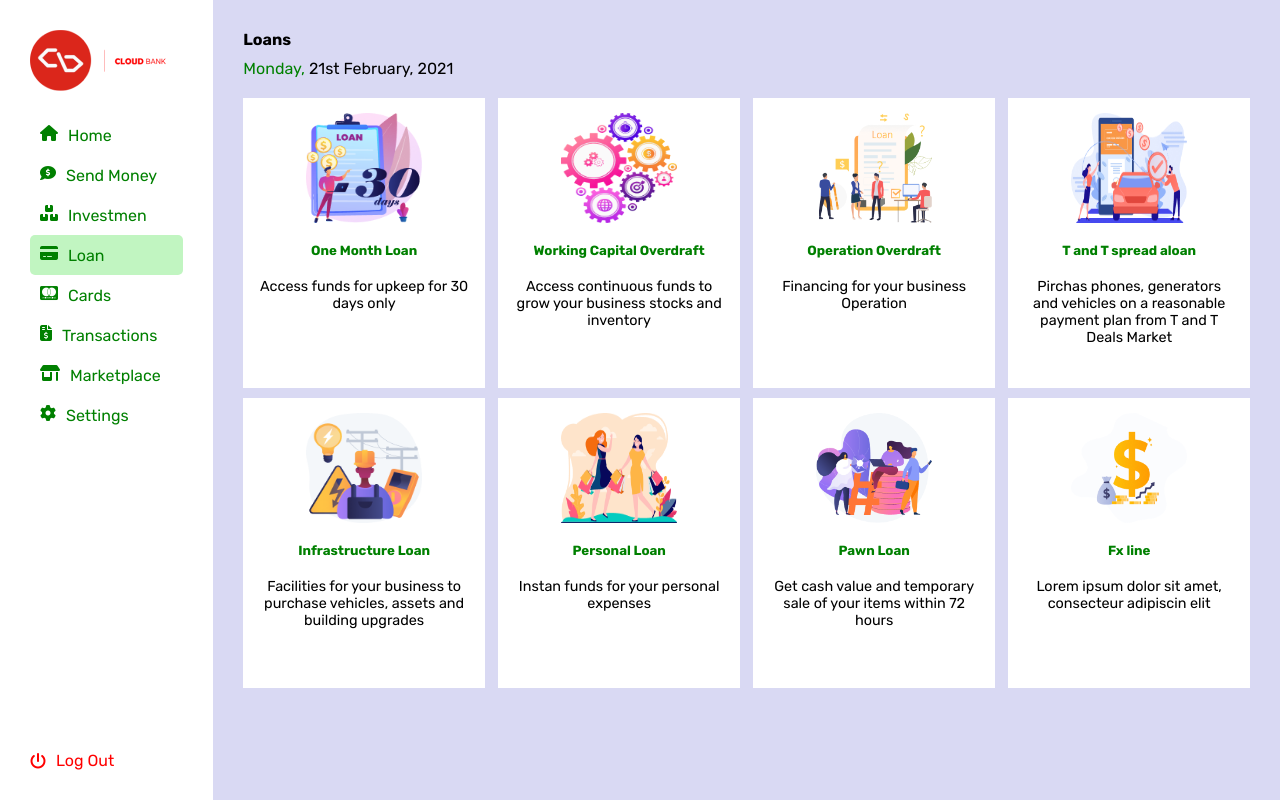
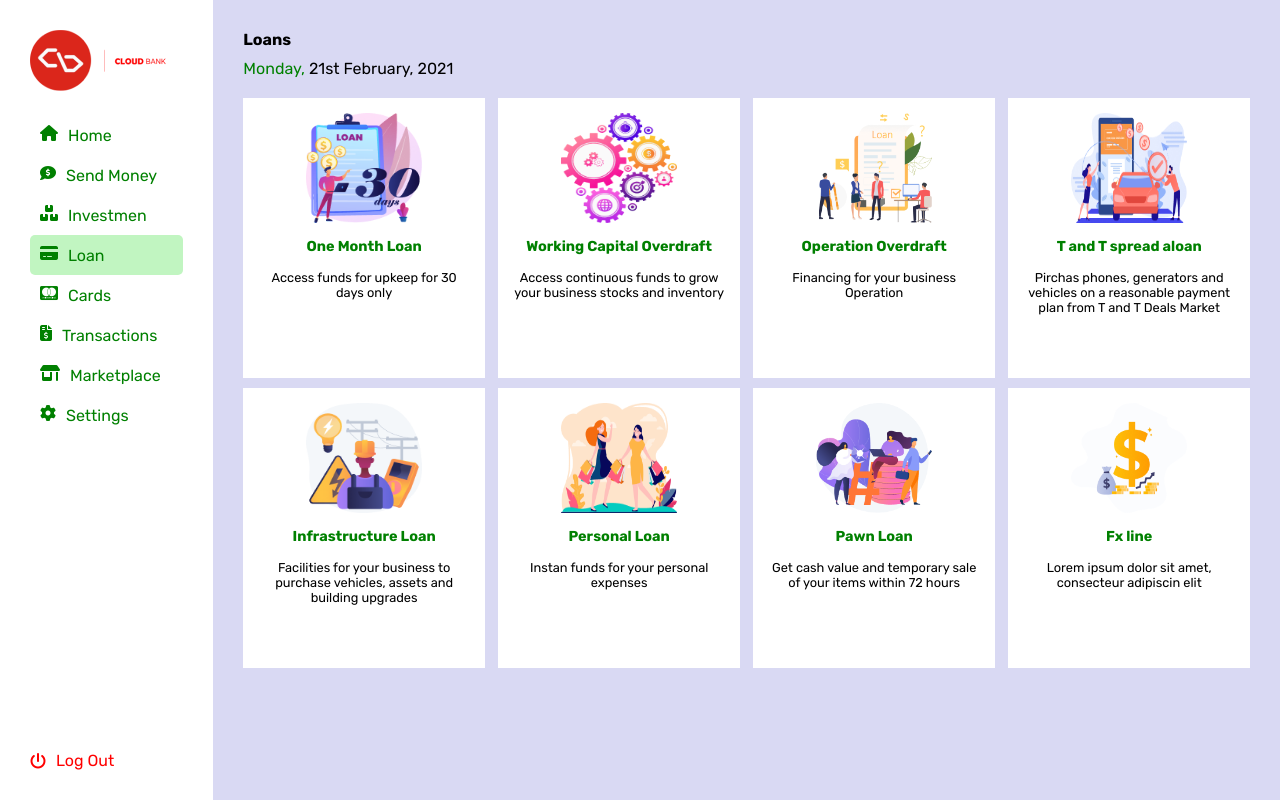
Before and after one commit to topzz100/test, a React (Create React App) app: page / in a window 1280 px wide. Built offline with nearby package versions, Linux system fonts and the light colour scheme.

Commit message:
Update Category.styles.js

```diff
--- a/src/Category/Category.styles.js
+++ b/src/Category/Category.styles.js
@@ -4,10 +4,10 @@ export const Wrapper = styled.div`
   background-color: white;
   padding: 15px;
   width: 100%;
-  height: 290px;
+  height: 280px;
   margin-bottom: 10px;
   @media(max-width: 760px){
-    height: 320px;
+    height: 300px;
   }
 `
 export const Content = styled.div`
@@ -25,12 +25,13 @@ export const Image = styled.img`
   }
 `
 export const Text = styled.h5`
-  margin-top: 20px;
-  text-align: center;
-`
-export const Desc = styled.p`
-  margin-top: 20px;
-  color: black;
+  margin-top: 15px;
   text-align: center;
   font-size: 0.9rem;
 `
+export const Desc = styled.p`
+  margin-top: 15px;
+  color: black;
+  text-align: center;
+  font-size: 0.8rem;
+`
```
